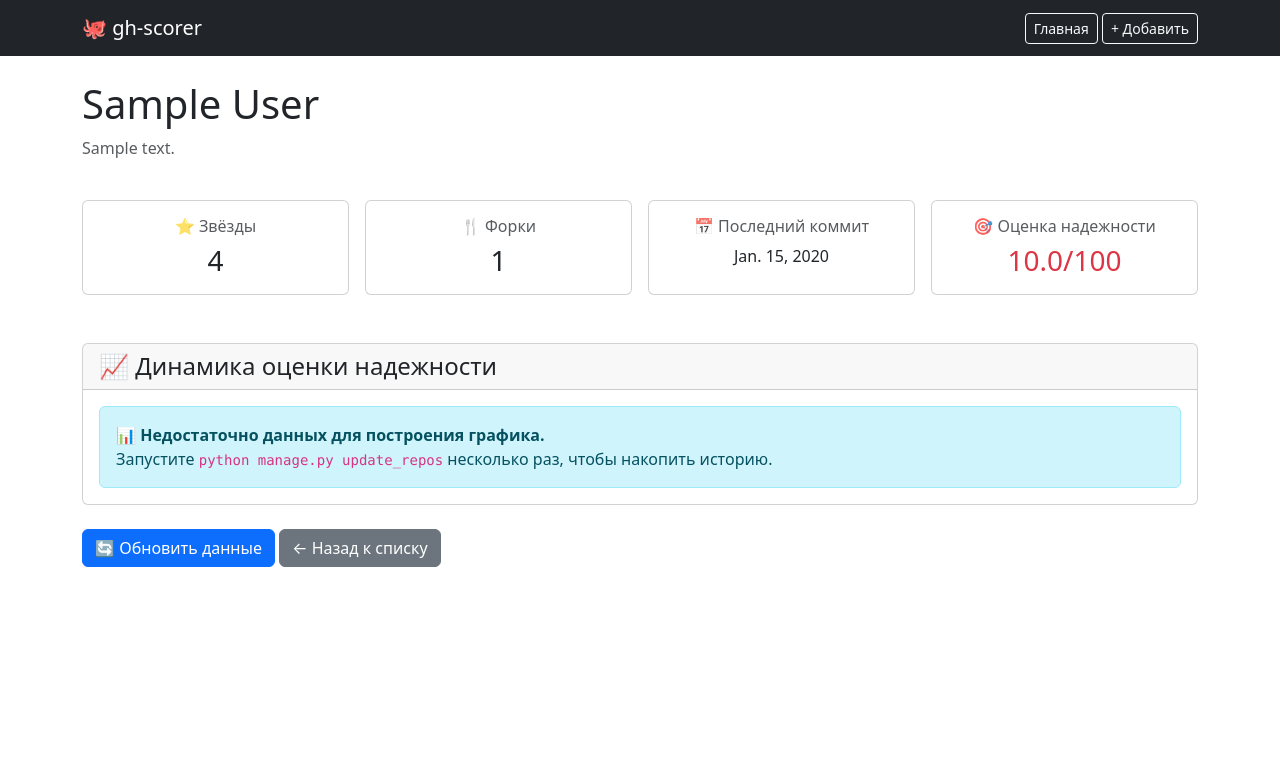
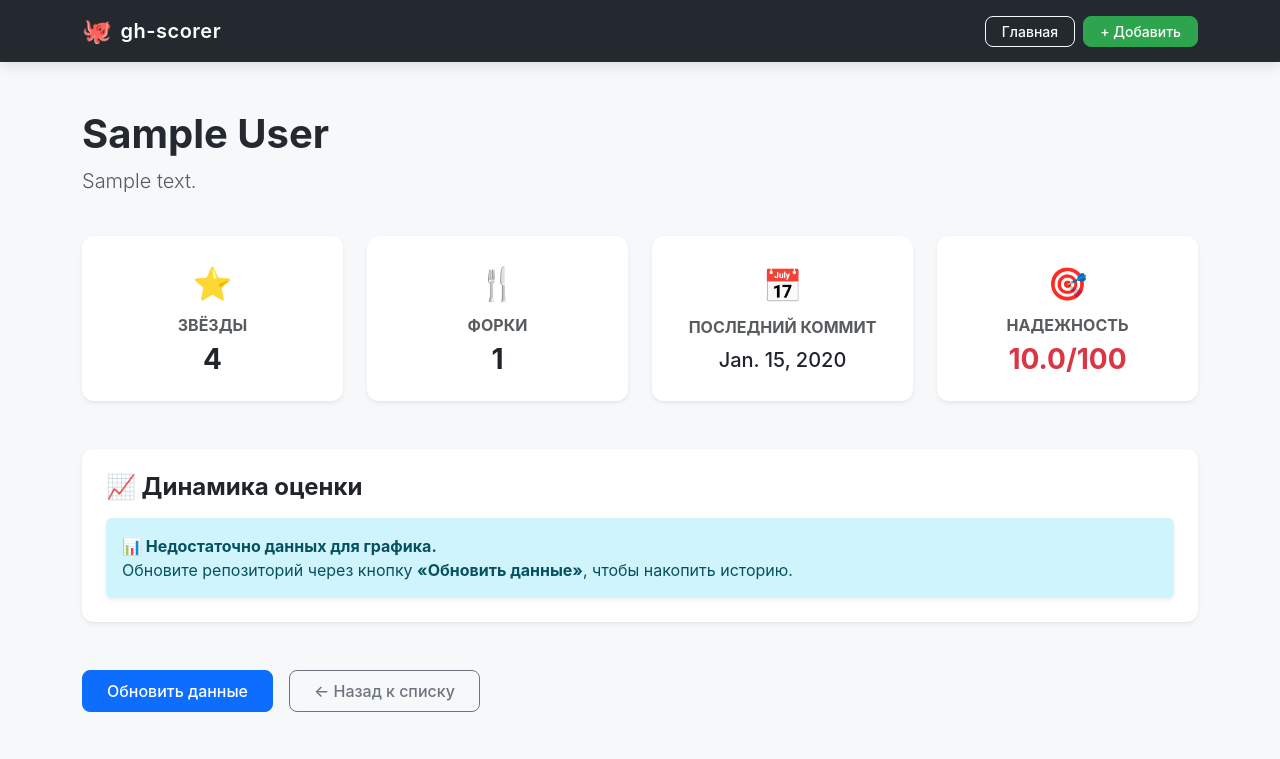
Before and after one commit to ekuprianova18-wq/gh-scorer, a Django app: page /repo/1/ in a window 1280 px wide. Shown: the top 759 px of the page. Run offline with Django 5.2, Linux system fonts and the light colour scheme; tables that the repository leaves empty hold one stand-in row (values such as "Sample post").

Commit message:
Update design and texts

```diff
--- a/scorer_app/templates/scorer_app/base.html
+++ b/scorer_app/templates/scorer_app/base.html
@@ -6,25 +6,91 @@
     <title>{% block title %}gh-scorer{% endblock %}</title>
     <link href="https://cdn.jsdelivr.net/npm/bootstrap@5.3.0/dist/css/bootstrap.min.css" rel="stylesheet">
     <style>
-        .score-high { color: #198754; font-weight: bold; }
-        .score-medium { color: #ffc107; font-weight: bold; }
-        .score-low { color: #dc3545; font-weight: bold; }
-        .card { transition: transform 0.2s; }
-        .card:hover { transform: translateY(-5px); box-shadow: 0 4px 15px rgba(0,0,0,0.1); }
+        :root {
+            --bg-main: #f6f8fa;
+            --text-main: #24292f;
+            --card-border: #d0d7de;
+            --brand-color: #2da44e; /* Цвет кнопок в стиле GitHub */
+        }
+        body {
+            background-color: var(--bg-main);
+            color: var(--text-main);
+            font-family: -apple-system, BlinkMacSystemFont, "Segoe UI", Helvetica, Arial, sans-serif;
+        }
+        .navbar {
+            background-color: #24292f !important;
+            box-shadow: 0 4px 12px rgba(0,0,0,0.1);
+        }
+        .navbar-brand {
+            font-weight: 600;
+            letter-spacing: 0.5px;
+        }
+        .card {
+            border: 1px solid var(--card-border);
+            border-radius: 12px;
+            transition: transform 0.2s ease, box-shadow 0.2s ease;
+            background: #ffffff;
+            box-shadow: 0 2px 4px rgba(0,0,0,0.02);
+        }
+        .card:hover {
+            transform: translateY(-4px);
+            box-shadow: 0 10px 20px rgba(149, 157, 165, 0.15);
+        }
+        .badge {
+            font-weight: 600;
+            padding: 0.55em 0.8em;
+            border-radius: 20px;
+        }
+        .btn {
+            border-radius: 8px;
+            font-weight: 500;
+            transition: all 0.2s;
+        }
+        .btn-success {
+            background-color: var(--brand-color);
+            border-color: var(--brand-color);
+        }
+        .btn-success:hover {
+            background-color: #2c974b;
+            border-color: #2c974b;
+        }
+
+        /* Глобальная стилизация стандартных форм Django */
+        form p { margin-bottom: 1.2rem; }
+        form label {
+            font-weight: 600;
+            margin-bottom: 0.4rem;
+            display: inline-block;
+        }
+        form input[type="text"], form input[type="url"], form input[type="number"] {
+            width: 100%;
+            padding: 0.7rem 1rem;
+            border: 1px solid var(--card-border);
+            border-radius: 8px;
+            background-color: #ffffff;
+            transition: border-color 0.2s, box-shadow 0.2s;
+        }
+        form input:focus {
+            border-color: #0969da;
+            outline: none;
+            box-shadow: 0 0 0 3px rgba(9, 105, 218, 0.3);
+        }
     </style>
 </head>
 <body>
-    <nav class="navbar navbar-dark bg-dark mb-4">
+    <nav class="navbar navbar-dark bg-dark mb-5">
         <div class="container">
-            <a class="navbar-brand" href="/">🐙 gh-scorer</a>
-            <div>
-                <a href="/" class="btn btn-outline-light btn-sm">Главная</a>
-                <a href="{% url 'add_repo' %}" class="btn btn-outline-light btn-sm">+ Добавить</a>
+            <a class="navbar-brand d-flex align-items-center gap-2" href="/">
+                <span class="fs-4">🐙</span> gh-scorer
+            </a>
+            <div class="d-flex gap-2">
+                <a href="/" class="btn btn-outline-light btn-sm px-3">Главная</a>
+                <a href="{% url 'add_repo' %}" class="btn btn-success btn-sm px-3">+ Добавить</a>
             </div>
         </div>
     </nav>
 
-    <div class="container">
+    <div class="container pb-5">
         {% block content %}{% endblock %}
     </div>
 
--- a/scorer_app/templates/scorer_app/detail.html
+++ b/scorer_app/templates/scorer_app/detail.html
@@ -3,66 +3,72 @@
 {% block title %}{{ repo.full_name }} - gh-scorer{% endblock %}
 
 {% block content %}
-<div class="row">
+<div class="row mb-4">
     <div class="col-12">
-        <h1>{{ repo.full_name }}</h1>
-        <p class="text-muted">{{ repo.description }}</p>
+        <h1 class="fw-bold">{{ repo.full_name }}</h1>
+        <p class="text-muted lead">{{ repo.description }}</p>
+    </div>
+</div>
 
-        <div class="row mt-4 g-3">
+<div class="row g-4 mb-5">
     <div class="col-md-3 col-sm-6">
-                <div class="card text-center h-100">
-                    <div class="card-body">
-                        <h6 class="text-muted mb-2">⭐ Звёзды</h6>
-                        <h3 class="mb-0">{{ repo.stars|default:"0" }}</h3>
+        <div class="card text-center h-100 border-0 shadow-sm">
+            <div class="card-body d-flex flex-column justify-content-center py-4">
+                <div class="fs-2 mb-2">⭐</div>
+                <h6 class="text-muted text-uppercase fw-bold mb-2">Звёзды</h6>
+                <h3 class="mb-0 fw-bold">{{ repo.stars|default:"0" }}</h3>
             </div>
         </div>
     </div>
     <div class="col-md-3 col-sm-6">
-                <div class="card text-center h-100">
-                    <div class="card-body">
-                        <h6 class="text-muted mb-2">🍴 Форки</h6>
-                        <h3 class="mb-0">{{ repo.forks|default:"0" }}</h3>
+        <div class="card text-center h-100 border-0 shadow-sm">
+            <div class="card-body d-flex flex-column justify-content-center py-4">
+                <div class="fs-2 mb-2">🍴</div>
+                <h6 class="text-muted text-uppercase fw-bold mb-2">Форки</h6>
+                <h3 class="mb-0 fw-bold">{{ repo.forks|default:"0" }}</h3>
             </div>
         </div>
     </div>
     <div class="col-md-3 col-sm-6">
-                <div class="card text-center h-100">
-                    <div class="card-body">
-                        <h6 class="text-muted mb-2">📅 Последний коммит</h6>
-                        <p class="mb-0">{{ repo.last_commit_date|default:"нет данных" }}</p>
+        <div class="card text-center h-100 border-0 shadow-sm">
+            <div class="card-body d-flex flex-column justify-content-center py-4">
+                <div class="fs-2 mb-2">📅</div>
+                <h6 class="text-muted text-uppercase fw-bold mb-2">Последний коммит</h6>
+                <p class="mb-0 fw-medium fs-5">{{ repo.last_commit_date|default:"Нет данных" }}</p>
             </div>
         </div>
     </div>
     <div class="col-md-3 col-sm-6">
-                <div class="card text-center h-100">
-                    <div class="card-body">
-                        <h6 class="text-muted mb-2">🎯 Оценка надежности</h6>
-                        <h3 class="mb-0 {% if current_score >= 70 %}text-success
+        <div class="card text-center h-100 border-0 shadow-sm">
+            <div class="card-body d-flex flex-column justify-content-center py-4">
+                <div class="fs-2 mb-2">🎯</div>
+                <h6 class="text-muted text-uppercase fw-bold mb-2">Надежность</h6>
+                <h3 class="mb-0 fw-bold {% if current_score >= 70 %}text-success
                            {% elif current_score >= 40 %}text-warning
                            {% else %}text-danger{% endif %}">
-                            {{ current_score|default:"нет" }}/100
+                    {{ current_score|default:"Нет" }}/100
                 </h3>
-                    </div>
-                </div>
             </div>
         </div>
     </div>
 </div>
 
 <!-- График -->
-<div class="row mt-5">
+<div class="row mb-5">
     <div class="col-12">
-        <div class="card">
-            <div class="card-header">
-                <h4 class="mb-0">📈 Динамика оценки надежности</h4>
+        <div class="card border-0 shadow-sm">
+            <div class="card-header bg-transparent border-bottom-0 pt-4 pb-0 px-4">
+                <h4 class="fw-bold mb-0">📈 Динамика оценки</h4>
             </div>
-            <div class="card-body">
+            <div class="card-body px-4 pb-4 pt-3">
                 {% if has_enough_data %}
+                    <div class="rounded overflow-hidden">
                         {{ graph_html|safe }}
+                    </div>
                 {% else %}
-                    <div class="alert alert-info mb-0">
-                        <strong>📊 Недостаточно данных для построения графика.</strong><br>
-                        Запустите <code>python manage.py update_repos</code> несколько раз, чтобы накопить историю.
+                    <div class="alert alert-info border-0 shadow-sm mb-0">
+                        <strong>📊 Недостаточно данных для графика.</strong><br>
+                        Обновите репозиторий через кнопку <strong>«Обновить данные»</strong>, чтобы накопить историю.
                     </div>
                 {% endif %}
             </div>
@@ -71,10 +77,14 @@
 </div>
 
 <!-- Кнопки -->
-<div class="row mt-4 mb-5">
-    <div class="col-12">
-        <a href="{% url 'update_repo' repo.id %}" class="btn btn-primary">🔄 Обновить данные</a>
-        <a href="/" class="btn btn-secondary">← Назад к списку</a>
+<div class="row">
+    <div class="col-12 d-flex gap-3">
+        <a href="{% url 'update_repo' repo.id %}" class="btn btn-primary px-4 py-2">
+             Обновить данные
+        </a>
+        <a href="/" class="btn btn-outline-secondary px-4 py-2">
+            ← Назад к списку
+        </a>
     </div>
 </div>
 {% endblock %}
```
Also changed, not shown: scorer_app/templates/scorer_app/add_repo.html (+22 -10 lines), scorer_app/templates/scorer_app/index.html (+23 -16 lines). Lines whose indentation alone changed are shown as unchanged.
